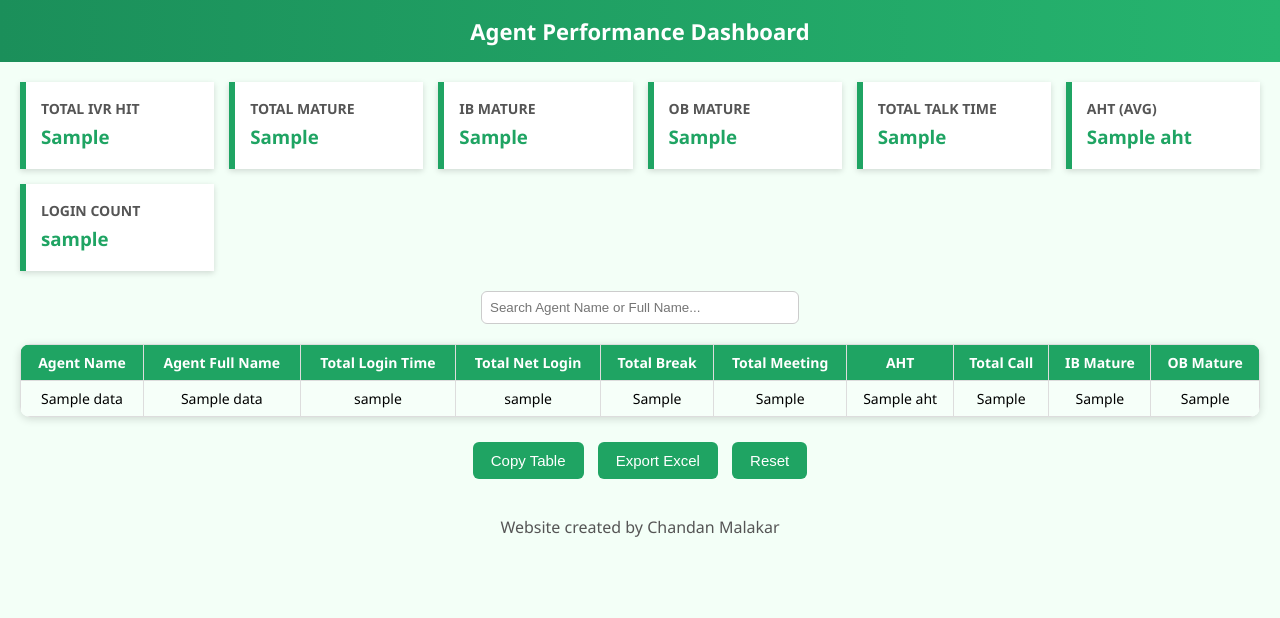
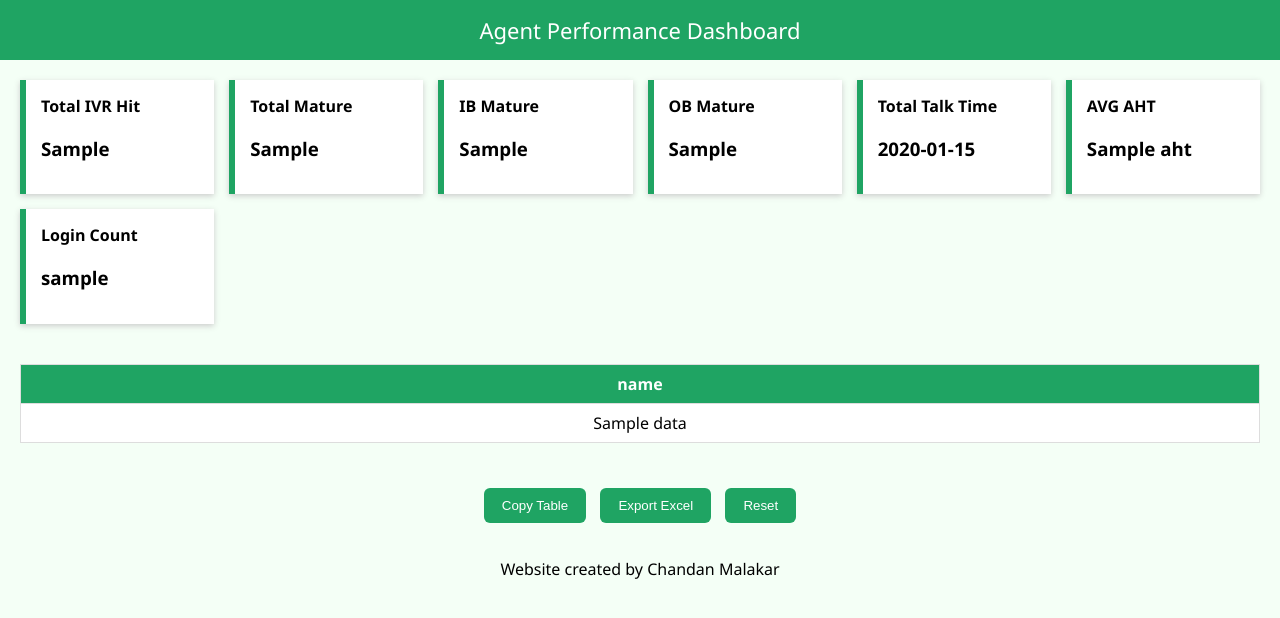
Before and after one commit to Viratmalakar/agent.performance.site, a Flask app: template templates/result.html in a window 1280 px wide. Shown: the top 618 px of the page. Run offline with Flask 3, Linux system fonts and the light colour scheme; the template is opened without the code that fills it: most values are stand-ins (such as "Sample title", 1, 10 or a date in 2020).

Commit message:
Update result.html

```diff
--- a/templates/result.html
+++ b/templates/result.html
@@ -1,176 +1,71 @@
 <!DOCTYPE html>
 <html>
 <head>
-<title>Agent Performance Dashboard</title>
+<title>Agent Performance</title>
 <script src="https://cdnjs.cloudflare.com/ajax/libs/html2canvas/1.4.1/html2canvas.min.js"></script>
 
 <style>
-body{
-    font-family:Segoe UI,Arial;
-    background:#f3fff7;
-    margin:0;
-}
-header{
-    background:linear-gradient(90deg,#1b8f5a,#26b56f);
-    color:white;
-    padding:16px;
-    text-align:center;
-    font-size:22px;
-    font-weight:bold;
-}
+body{font-family:Segoe UI;background:#f4fff6;margin:0}
+header{background:#1fa463;color:white;padding:15px;font-size:22px;text-align:center}
 
-.cards{
-    display:grid;
-    grid-template-columns:repeat(auto-fit,minmax(180px,1fr));
-    gap:15px;
-    padding:20px;
-}
-.card{
-    background:white;
-    padding:15px;
-    border-left:6px solid #1fa463;
-    box-shadow:0 2px 6px rgba(0,0,0,.15);
-}
-.card b{color:#555;font-size:14px;}
-.card h3{margin:5px 0;color:#1fa463}
+.cards{display:grid;grid-template-columns:repeat(auto-fit,minmax(180px,1fr));gap:15px;padding:20px}
 
-.search-box{
-    text-align:center;
-    margin-bottom:10px;
-}
-.search-box input{
-    width:300px;
-    padding:8px;
-    border-radius:6px;
-    border:1px solid #ccc;
-}
+.card{background:white;padding:15px;border-left:6px solid #1fa463;box-shadow:0 2px 6px #ccc}
 
-.table-box{
-    margin:20px;
-    background:white;
-    border-radius:10px;
-    box-shadow:0 2px 8px rgba(0,0,0,.15);
-    overflow:auto;
-    max-height:650px;
-}
+.table-box{padding:20px;overflow:auto;max-height:600px}
 
-table{
-    width:100%;
-    border-collapse:collapse;
-}
-th,td{
-    border:1px solid #ddd;
-    padding:8px;
-    text-align:center;
-    font-size:14px;
-}
-th{
-    background:#1fa463;
-    color:white;
-    position:sticky;
-    top:0;
-    z-index:2;
-}
+table{width:100%;border-collapse:collapse;background:white}
+th,td{border:1px solid #ddd;padding:8px;text-align:center}
+th{background:#1fa463;color:white;position:sticky;top:0}
 
-tr:nth-child(even){background:#f6fff9}
+.btns{text-align:center;margin:20px}
+button{background:#1fa463;color:white;border:none;padding:10px 18px;border-radius:6px;margin:5px}
 
-.btns{
-    text-align:center;
-    margin:20px;
-}
-button{
-    background:#1fa463;
-    color:white;
-    border:none;
-    padding:10px 18px;
-    border-radius:6px;
-    margin:5px;
-    font-size:15px;
-    cursor:pointer;
-}
-button:hover{background:#168a52}
-
-footer{
-    text-align:center;
-    padding:12px;
-    color:#555;
-}
 </style>
 </head>
-
 <body>
 
 <header>Agent Performance Dashboard</header>
 
 <div class="cards">
-<div class="card"><b>TOTAL IVR HIT</b><h3>{{gt["TOTAL IVR HIT"]}}</h3></div>
-<div class="card"><b>TOTAL MATURE</b><h3>{{gt["TOTAL MATURE"]}}</h3></div>
-<div class="card"><b>IB MATURE</b><h3>{{gt["IB MATURE"]}}</h3></div>
-<div class="card"><b>OB MATURE</b><h3>{{gt["OB MATURE"]}}</h3></div>
-<div class="card"><b>TOTAL TALK TIME</b><h3>{{gt["TOTAL TALK"]}}</h3></div>
-<div class="card"><b>AHT (AVG)</b><h3>{{gt["AHT"]}}</h3></div>
-<div class="card"><b>LOGIN COUNT</b><h3>{{gt["LOGIN COUNT"]}}</h3></div>
-</div>
-
-<div class="search-box">
-<input type="text" id="search" placeholder="Search Agent Name or Full Name..." onkeyup="filterTable()">
+<div class="card"><b>Total IVR Hit</b><h3>{{gt["Total IVR Hit"]}}</h3></div>
+<div class="card"><b>Total Mature</b><h3>{{gt["Total Mature"]}}</h3></div>
+<div class="card"><b>IB Mature</b><h3>{{gt["IB Mature"]}}</h3></div>
+<div class="card"><b>OB Mature</b><h3>{{gt["OB Mature"]}}</h3></div>
+<div class="card"><b>Total Talk Time</b><h3>{{gt["Total Talk Time"]}}</h3></div>
+<div class="card"><b>AVG AHT</b><h3>{{gt["AHT"]}}</h3></div>
+<div class="card"><b>Login Count</b><h3>{{gt["Login Count"]}}</h3></div>
 </div>
 
 <div class="table-box" id="tableBox">
-<table id="resultTable">
+<table id="tbl">
 <tr>
-<th>Agent Name</th>
-<th>Agent Full Name</th>
-<th>Total Login Time</th>
-<th>Total Net Login</th>
-<th>Total Break</th>
-<th>Total Meeting</th>
-<th>AHT</th>
-<th>Total Call</th>
-<th>IB Mature</th>
-<th>OB Mature</th>
+{% for k in data[0].keys() %}
+<th>{{k}}</th>
+{% endfor %}
 </tr>
-
 {% for r in data %}
 <tr>
-<td>{{r["Agent Name"]}}</td>
-<td>{{r["Agent Full Name"]}}</td>
-<td>{{r["Total Login Time"]}}</td>
-<td>{{r["Total Net Login"]}}</td>
-<td>{{r["Total Break"]}}</td>
-<td>{{r["Total Meeting"]}}</td>
-<td>{{r["AHT"]}}</td>
-<td>{{r["Total Call"]}}</td>
-<td>{{r["IB Mature"]}}</td>
-<td>{{r["OB Mature"]}}</td>
+{% for v in r.values() %}
+<td>{{v}}</td>
+{% endfor %}
 </tr>
 {% endfor %}
 </table>
 </div>
 
 <div class="btns">
-<button onclick="copyTable()">Copy Table</button>
+<button onclick="copyImg()">Copy Table</button>
 <button onclick="location.href='/export'">Export Excel</button>
 <button onclick="location.href='/'">Reset</button>
 </div>
 
-<footer>Website created by Chandan Malakar</footer>
+<footer style="text-align:center;padding:10px">Website created by Chandan Malakar</footer>
 
 <script>
-function filterTable(){
-    let val=document.getElementById("search").value.toLowerCase();
-    let rows=document.querySelectorAll("#resultTable tr");
-
-    rows.forEach((r,i)=>{
-        if(i==0) return;
-        let txt=r.innerText.toLowerCase();
-        r.style.display=txt.includes(val)?"":"none";
-    })
-}
-
-function copyTable(){
-    html2canvas(document.getElementById("tableBox")).then(canvas=>{
-        canvas.toBlob(b=>{
+function copyImg(){
+    html2canvas(document.getElementById("tableBox")).then(c=>{
+        c.toBlob(b=>{
             navigator.clipboard.write([new ClipboardItem({"image/png":b})]);
             alert("Table copied as image");
         });
```
